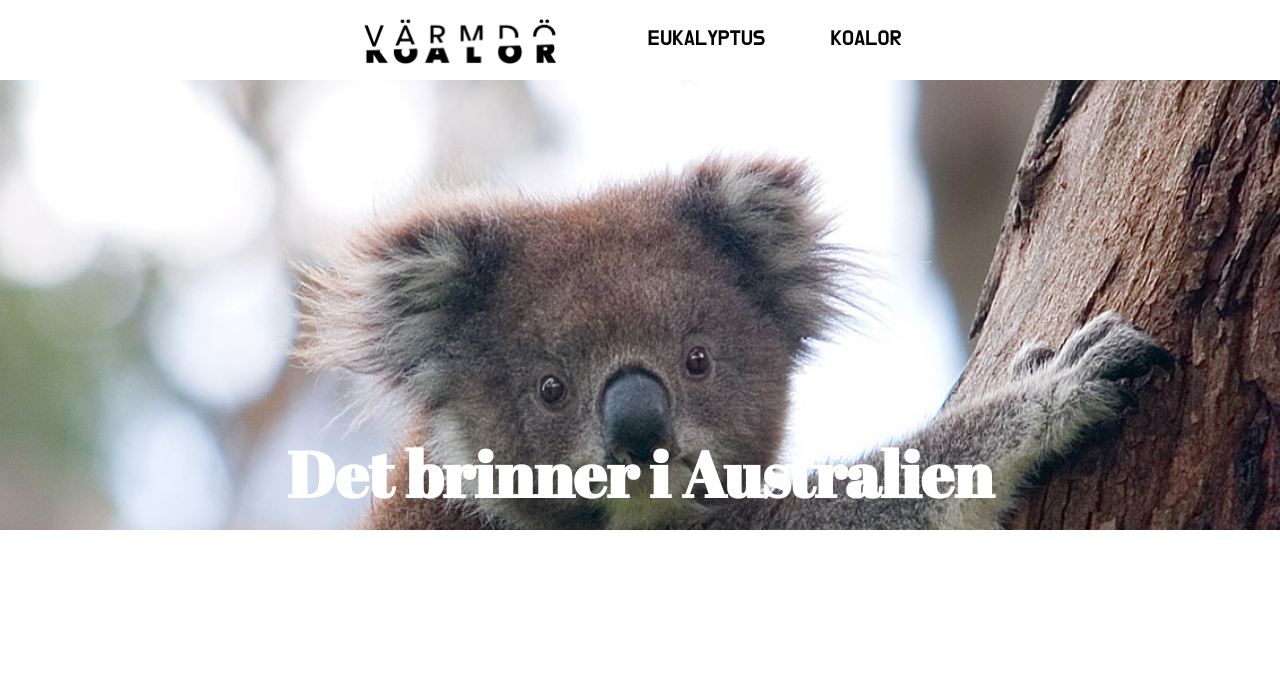
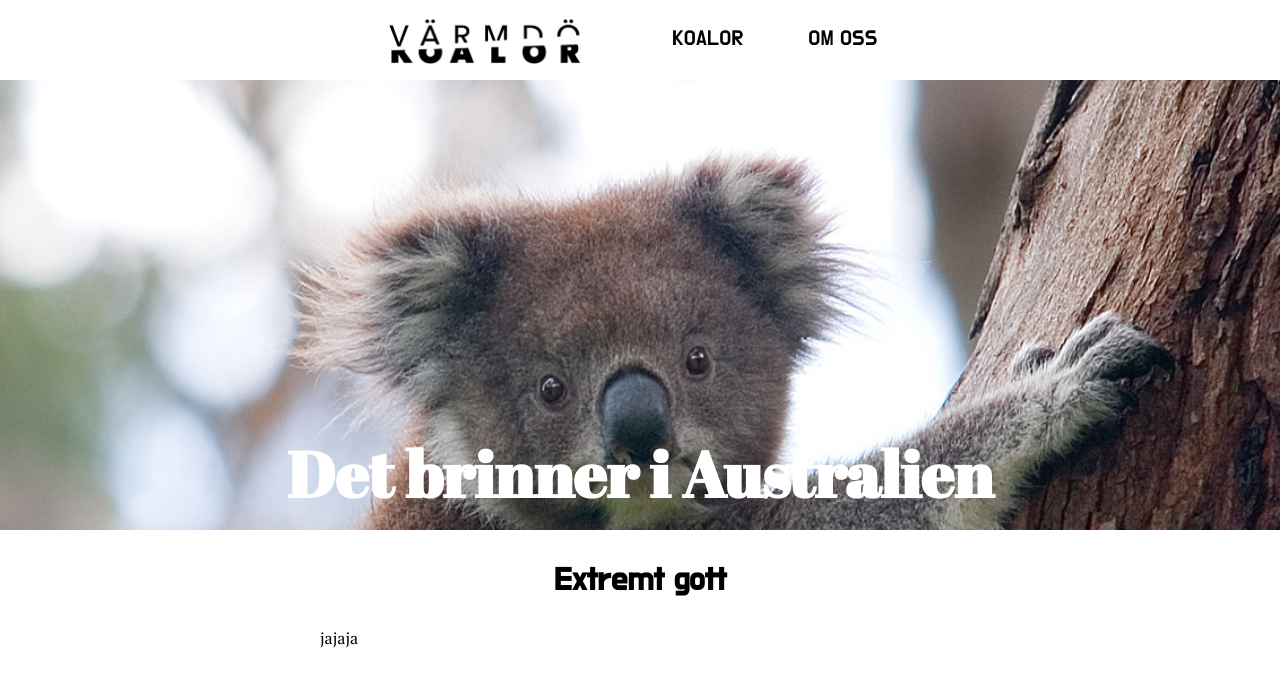
Before and after one commit to limbero/stackars-koalorna, a Jekyll site: the page built from omoss.html, in a window 1280 px wide. Shown: the top 687 px of the page. Built offline with Jekyll 4.4.1, drawn with Linux system fonts in a browser that asks for light colours; comment, search, counter and statistics services are not loaded.

Commit message:
Update _config.yml

```diff
--- a/_config.yml
+++ b/_config.yml
@@ -3,11 +3,11 @@
 collections:
   koalor:
     title: "Koalor"
+    order: 2
+    output: true
+  omoss:
+    title: "Om oss"
     order: 1
-    output: true
-  eukalyptus:
-    title: "Eukalyptus"
-    order: 2
     output: true
 defaults:
   -
```
